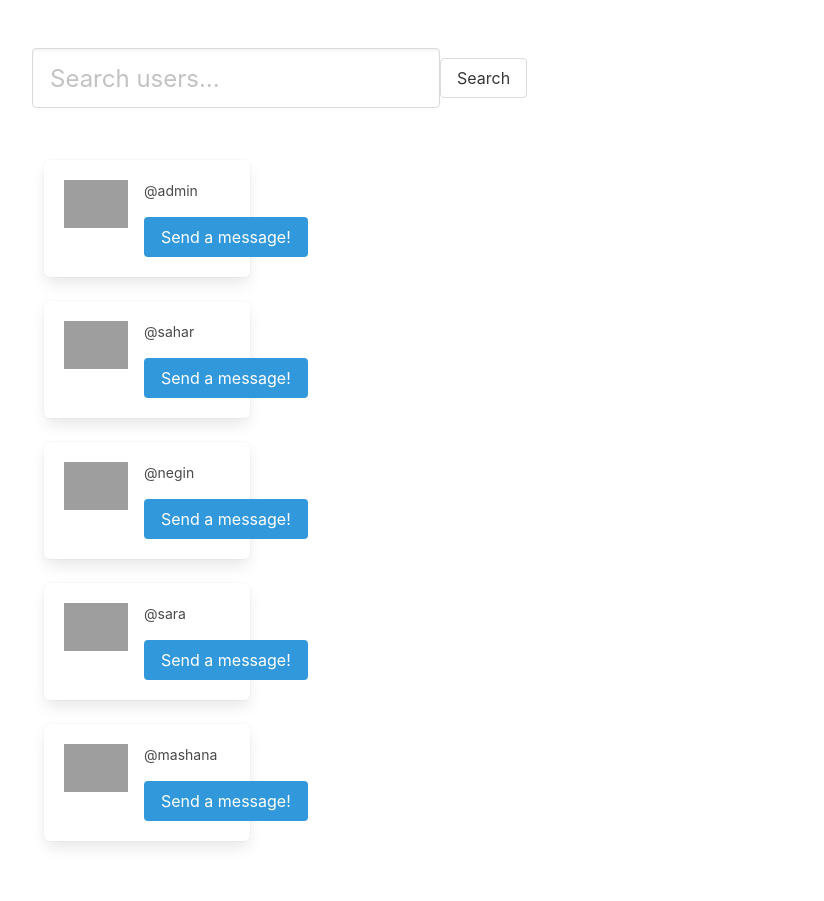
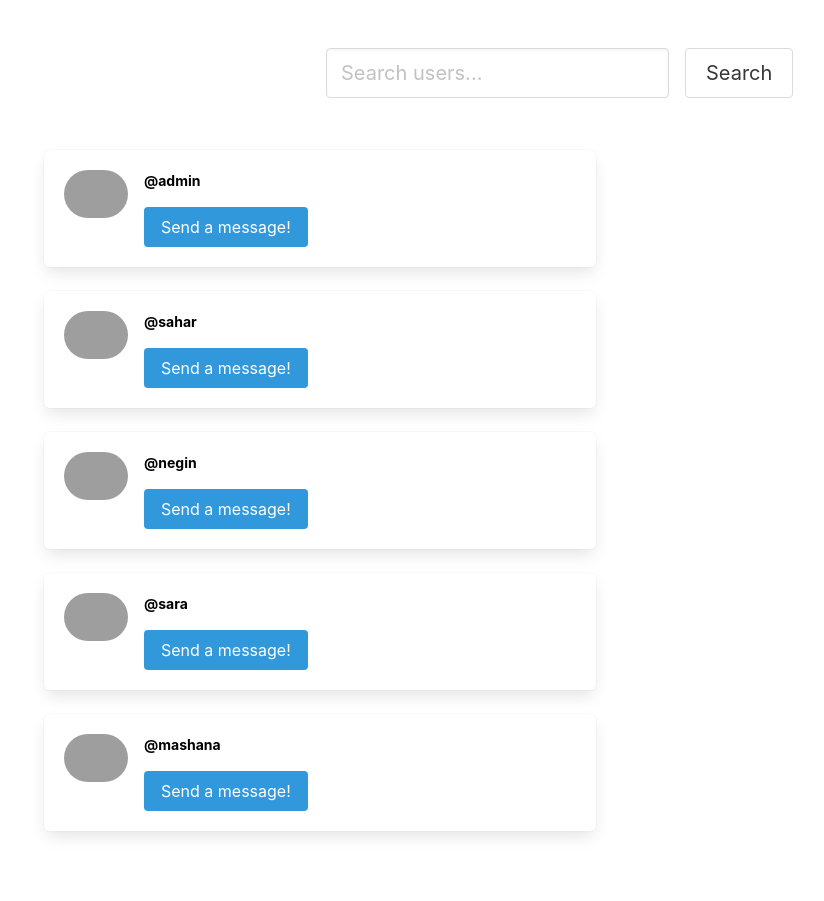
Before and after one commit to saharfk/instagramCloneProject, a Django app: template instagram_clone/instagram_clone/templates/direct/search_user.html in a window 1280 px wide. Shown: the part 52-953 px from the top of the page, without its empty margins (32-856 px from the left). After the commit the page ends 889 px from the top, so only its background shows below. Run offline with Django 3.2, Linux system fonts and the light colour scheme; the template is opened without the code that fills it: values that come from a table or form of the project are taken from there, others are empty; data comes from the database, SQL or seed files in the repository; some libraries are stand-ins or nearby versions; grey boxes are pictures that could not be loaded.

Commit message:
small changes in searching and commenting

```diff
--- a/instagram_clone/instagram_clone/templates/direct/search_user.html
+++ b/instagram_clone/instagram_clone/templates/direct/search_user.html
@@ -4,19 +4,19 @@
 
 {% block content %}
 
-<div class="columns is-mobile">
-    <div class="column ">
+<div class="columns is-mobile is-centered">
+    <div class="column is-offset-one-quarter">
         <div class="field is-grouped " class="inline">
             <form style="  display: flex;
                           flex-flow: row wrap;
                           align-items: center;">
-                <p class="control is-expanded">
-                    <input class="input is-large" name="q" type="text" placeholder="Search users..."
+                <p class="control">
+                    <input class="input is-medium" name="q" type="text" placeholder="Search users..."
                            value="{{ request.GET.q }}">
                 </p>
 
                 <p class="control">
-                    <button type="submit" class="button">Search</button>
+                    <button type="submit" class="button media-right is-medium">Search</button>
                 </p>
             </form>
         </div>
@@ -25,7 +25,7 @@
     </div>
 </div>
 
-<div class="column is-one-fifth is-centered">
+<div class="column is-narrow is-half">
 
     {% for user in users %}
     <div class="box">
@@ -33,17 +33,30 @@
             <div class="media-left">
                 <figure class="image is-64x64">
                     {% if user.profile.picture %}
-                    <img src="{{ user.profile.picture.url }}" alt="Placeholder image">
+                    <a href="{% url 'profile' user.username %}" style="color: black">
+                        <img class="is-rounded " src="{{ user.profile.picture.url }}"
+                             alt="Placeholder image"></a>
                     {% else %}
-                    <img src="https://bulma.io/images/placeholders/96x96.png" alt="Placeholder image">
+                    <a href="{% url 'profile' user.username %}" style="color: black">
+                        <img class="is-rounded " src="https://bulma.io/images/placeholders/96x96.png"
+                             alt="Placeholder image"></a>
                     {% endif %}
                 </figure>
             </div>
             <div class="media-content">
                 <div class="content">
                     <p>
-                        <strong>{{ user.profile.first_name }} {{ user.profile.last_name }}</strong>
-                        <small>@{{ user.username }}</small>
+                        {% if user.profile.first_name %}
+                        <a href="{% url 'profile' user.username %}" style="color: black"><strong>
+                            {{ user.profile.first_name }} {{ user.profile.last_name }} /
+                        </strong></a>
+                        {% endif %}
+
+                        <a href="{% url 'profile' user.username %}" style="color: black">
+                            <small>
+                               <b>@{{ user.username }}</b>
+                            </small>
+                        </a>
                     </p>
                     <a href="{% url 'newconversation' user.username %}" class="button is-info">Send a message!</a>
                 </div>
--- a/instagram_clone/instagram_clone/templates/profile.html
+++ b/instagram_clone/instagram_clone/templates/profile.html
@@ -122,7 +122,7 @@
                         </div>
                     </div>
                     {% empty %}
-                    <h2 class="title is-3">no posts here! upload post</h2>
+                   <p style="alignment: center !important;"><h2 class="title is-3" >There is nothing to show</h2></p>
                     {% endfor %}
 
                 </div>
```
Also changed, not shown: instagram_clone/instagram_clone/templates/post_detail.html (+20 -6 lines).
